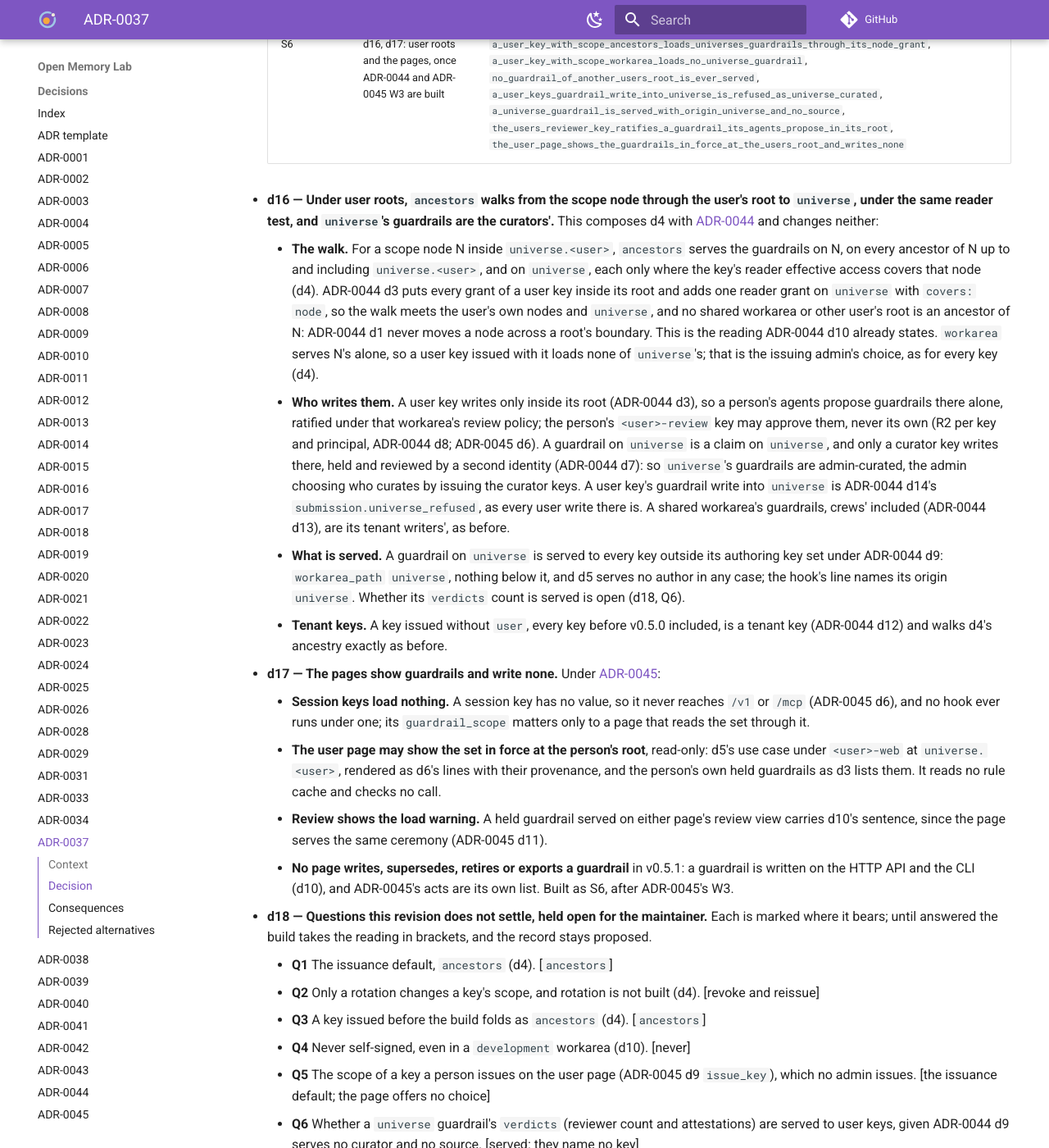
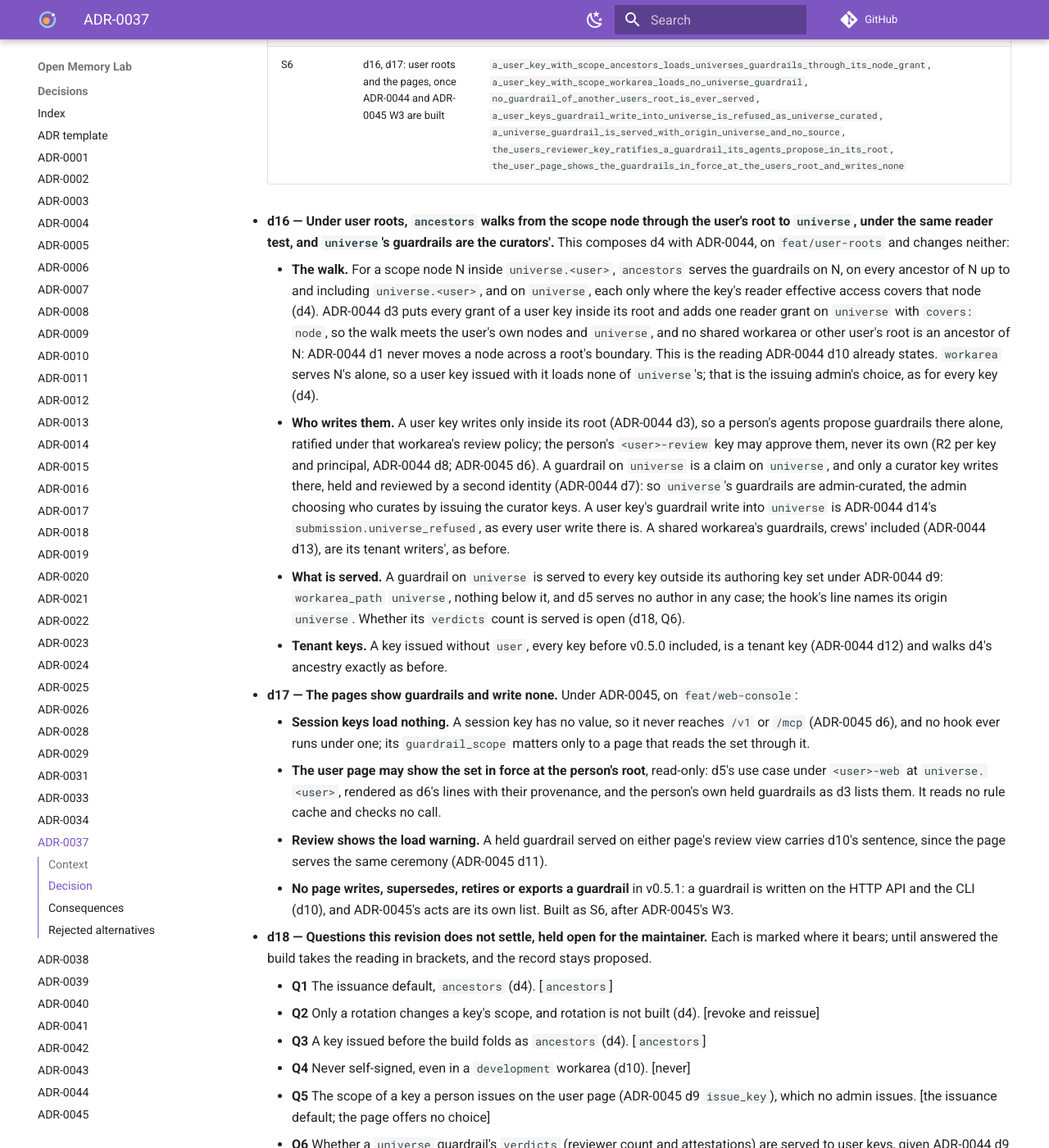
Before and after one commit to e8kor/open-memory-lab, an MkDocs documentation site: the page built from docs/adr/ADR-0037-a-guardrail-is-a-reviewed-rule-loaded-at-session-start-and-checked-at-the-tool-call.md, in a window 1280 px wide and 1400 px high, scrolled down 8211 px. Shown: the whole window at 82% size. Built offline with MkDocs 1.6.1 and Material for MkDocs 9.7.7, drawn with Linux system fonts in a browser that asks for light colours; comment, search, counter and statistics services are not loaded; some of the changed text lies outside the part shown.

```diff
--- a/docs/adr/ADR-0037-a-guardrail-is-a-reviewed-rule-loaded-at-session-start-and-checked-at-the-tool-call.md
+++ b/docs/adr/ADR-0037-a-guardrail-is-a-reviewed-rule-loaded-at-session-start-and-checked-at-the-tool-call.md
@@ -41,14 +41,14 @@ without reopening a decision above:
   `workarea` field and the `X-OML-Workarea` header is gone (its d7); a response says `text` where
   it said `body` (its d7); and `GET /v2/whoami` was built to gain "the guardrail scope when
   ADR-0037's is built" (its d15). d4, d5, d10 and d11 below speak that API.
-- **User roots** ([ADR-0044](ADR-0044-every-user-works-under-a-root-of-their-own-and-universe-serves-curated-claims-without-their-source.md),
+- **User roots** (ADR-0044, on `feat/user-roots`,
   proposed, planned for v0.5.0). Every person works under `universe.<user>`; a user key's grants
   stay inside that root, and issuance adds one reader grant on the `universe` node alone (its
   d3, d4); `universe` takes claims only from curator keys, reviewed by a second identity (its
   d7), and serves them without their source (its d9). Its d10 already reads this record's
   `guardrail_scope: ancestors` as walking the same ancestry and so serving `universe`'s
   guardrails to every user key. d4 and d16 below state that composition.
-- **The web pages** ([ADR-0045](ADR-0045-people-sign-in-to-a-user-page-and-an-admin-page-on-the-servers-own-origin.md),
+- **The web pages** (ADR-0045, on `feat/web-console`,
   proposed, planned for v0.5.0). Every page act is a session key's, which has no value and never
   reaches `/v1` or `/mcp` (its d6), and its d20 (g) moves this record to v0.5.1. d17 below says
   what the pages may show.
@@ -114,7 +114,7 @@ deciding it.
       scope setting, and the `workarea` query field (ADR-0039 d7) picks N within the key's
       grants, never the scope. No
       `off` value exists: an admin who wants none issues the key with `workarea` where none is.
-    - **Under user roots** ([ADR-0044](ADR-0044-every-user-works-under-a-root-of-their-own-and-universe-serves-curated-claims-without-their-source.md)),
+    - **Under user roots** (ADR-0044, on `feat/user-roots`),
       `ancestors` walks from the scope node through the user's root to `universe` under this
       same reader test, and reaches nothing else (d16).
     - **Order and conflicts.** Severity (`never`, `must`, `should`), then depth from the root,
@@ -335,7 +335,7 @@ deciding it.
 
 - **d16 — Under user roots, `ancestors` walks from the scope node through the user's root to
   `universe`, under the same reader test, and `universe`'s guardrails are the curators'.** This
-  composes d4 with [ADR-0044](ADR-0044-every-user-works-under-a-root-of-their-own-and-universe-serves-curated-claims-without-their-source.md)
+  composes d4 with ADR-0044, on `feat/user-roots`
   and changes neither:
     - **The walk.** For a scope node N inside `universe.<user>`, `ancestors` serves the
       guardrails on N, on every ancestor of N up to and including `universe.<user>`, and on
@@ -363,7 +363,7 @@ deciding it.
       tenant key (ADR-0044 d12) and walks d4's ancestry exactly as before.
 
 - **d17 — The pages show guardrails and write none.** Under
-  [ADR-0045](ADR-0045-people-sign-in-to-a-user-page-and-an-admin-page-on-the-servers-own-origin.md):
+  ADR-0045, on `feat/web-console`:
     - **Session keys load nothing.** A session key has no value, so it never reaches `/v1` or
       `/mcp` (ADR-0045 d6), and no hook ever runs under one; its `guardrail_scope` matters only
       to a page that reads the set through it.
```
Also changed, not shown: docs/changelog.md (+2 -2 lines).
